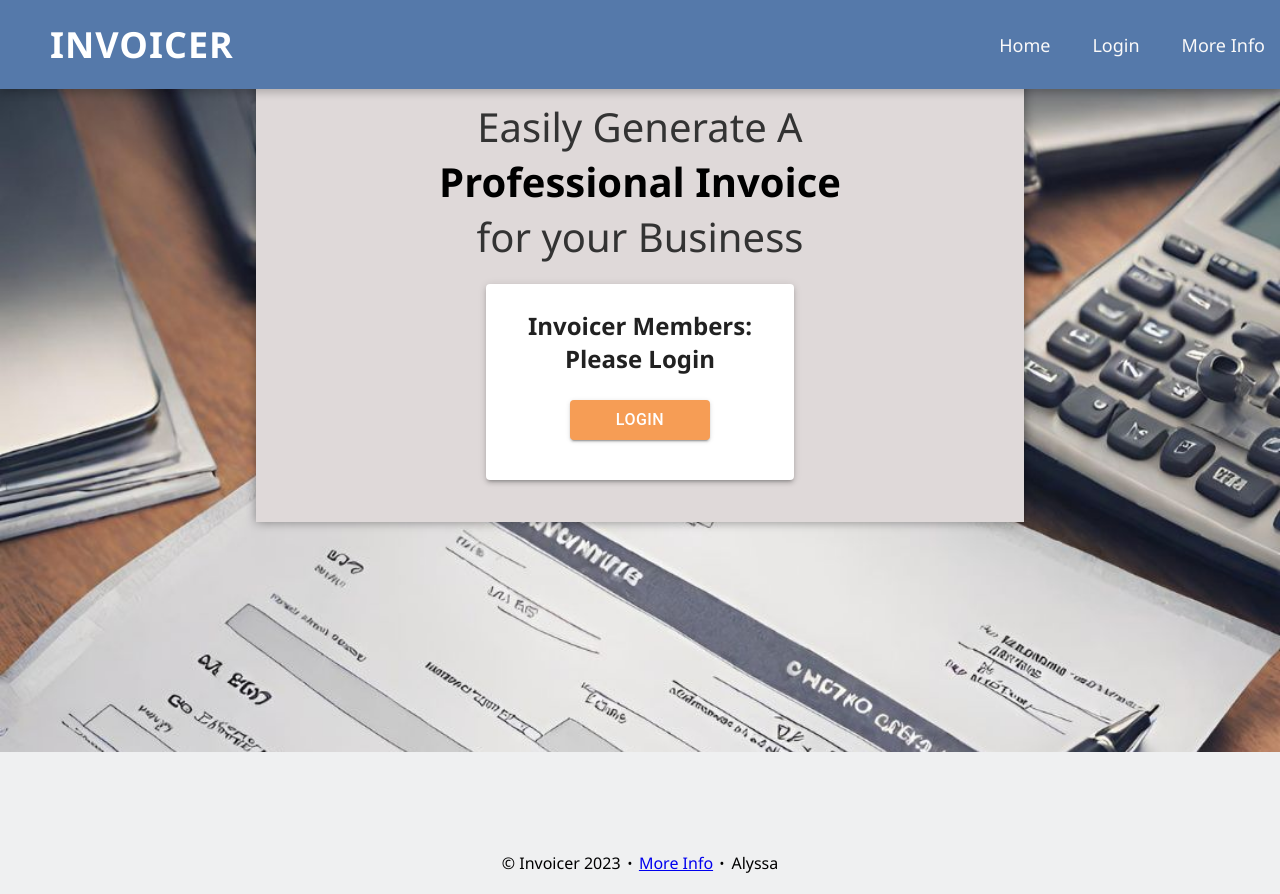
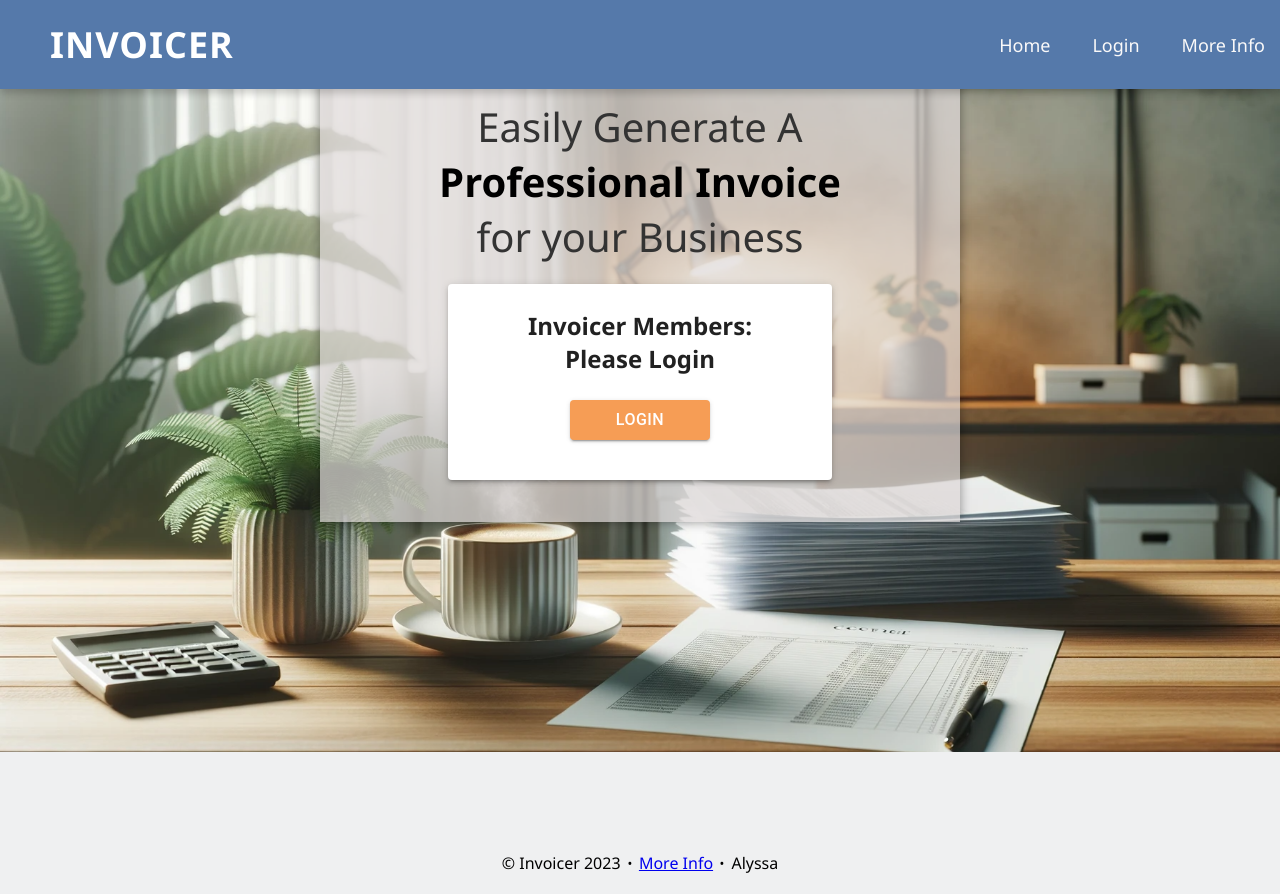
Before and after one commit to AlyssaNichols/invoicer-solo-project-EDA, a React (Create React App) app: page /email/1#/home in a window 1280 px wide. Built offline with nearby package versions, Linux system fonts and the light colour scheme; no server answers.

Commit message:
fixed financial page because it was using a class that was used on another page and it got messed up

```diff
--- a/src/components/AdminFinancesPage/AdminFinancesPage.jsx
+++ b/src/components/AdminFinancesPage/AdminFinancesPage.jsx
@@ -115,7 +115,7 @@ export default function AdminFinancialPage() {
       <center>
         <Paper
           elevation={3}
-          style={{ paddingLeft: "10px", paddingRight: "10px" }}
+          style={{ paddingRight: "10px", width: "60%" }}
         >
           <Typography variant="h5" component="div">
             <h2
--- a/src/components/AdminPage/AdminPage.jsx
+++ b/src/components/AdminPage/AdminPage.jsx
@@ -44,7 +44,8 @@ export default function AdminPage() {
           <Link to="/admin/employees">Employees</Link>
         </div>
       </nav>
-      <div className="aboutDiv">
+      <div className="financialDiv">
+      <br /> <br />
         <h1 className="mainUserHeader">
           Thanks for choosing <br />
           <span className="professionalInvoice">Invoicer</span>
--- a/src/components/LandingPage/LandingPage.css
+++ b/src/components/LandingPage/LandingPage.css
@@ -82,17 +82,17 @@ Grid
 .landing-container{
   margin-top: -60px;
   padding-bottom: 18%;
-  background-image: url(./background.jpg);
+  background-image: url(./plant-background.png);
   background-size: cover;
   background-repeat: no-repeat;
   background-attachment: fixed;
 }
 
-.landingDiv{
-  background-color: #DFD9D9;
-margin-left: 2%;
-margin-right: 2%;
-margin-top: 5%;
-padding-bottom: 20px;
-box-shadow: 0px 0px 10px rgba(0, 0, 0, 0.4);
+.landingDiv {
+  background-color: rgba(223, 217, 217, 0.7); /* 0.7 specifies 70% opacity */
+  margin-left: 2%;
+  margin-right: 2%;
+  margin-top: 5%;
+  padding-bottom: 20px;
+  box-shadow: 0px 0px 10px rgba(0, 0, 0, 0.4);
 }
--- a/src/components/LandingPage/LandingPage.jsx
+++ b/src/components/LandingPage/LandingPage.jsx
@@ -19,7 +19,7 @@ function LandingPage() {
       <center>
       <div
         className="landingDiv"
-        style={{ display: "flex", width: "60%" }}
+        style={{ display: "flex", width: "50%" }}
       >
         <div style={{ flex: 1}}>
           <h1 className="mainUserHeader" >
@@ -33,7 +33,7 @@ function LandingPage() {
           <Paper
           elevation={3}
           style={{
-            width: "40%",
+            width: "60%",
             paddingBottom: "40px",
             paddingTop: "20px",
           }}
--- a/src/components/UserPage/UserPage.css
+++ b/src/components/UserPage/UserPage.css
@@ -4,6 +4,12 @@ margin: 2%;
 padding-top: 20px;
 padding-bottom: 40px;
 box-shadow: 0px 0px 10px rgba(0, 0, 0, 0.4);
+}
+
+financialDiv{
+width: 50%;
+margin: 0 auto;
+padding: 20px;
 }
 
 .homeDiv{
```
Also changed, not shown: src/components/LandingPage/plant-background.png (added).
